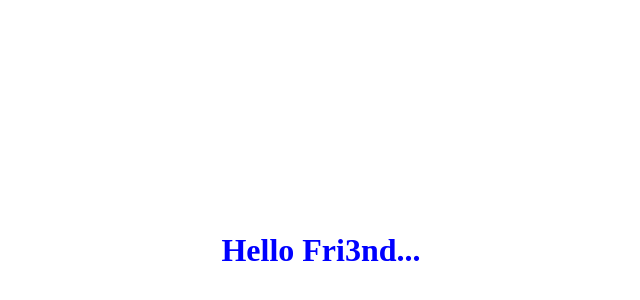
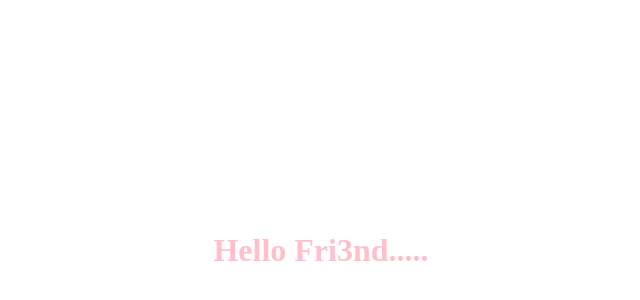
Before and after one commit to moi23/automatic-cheecker-git-hooks, a plain HTML site: page index.html in a window 1280 px wide. Shown: the part 150-450 px from the top of the page, without its empty margins (319-959 px from the left). Drawn offline with Linux system fonts and the light colour scheme.

Commit message:
feat: xablau

```diff
--- a/android/lala.css
+++ b/android/lala.css
@@ -0,0 +1,3 @@
+.test {
+  color: red;
+}
--- a/android/test.css
+++ b/android/test.css
@@ -8,5 +8,5 @@ body {
   justify-content: center;
   align-items: center;
   height: 100vh;
-  color: blue;
+  color: pink;
 }
--- a/index.html
+++ b/index.html
@@ -8,6 +8,6 @@
     <link rel="stylesheet" href="./android/test.css" />
   </head>
   <body>
-    <h1>Hello Fri3nd...</h1>
+    <h1>Hello Fri3nd.....</h1>
   </body>
 </html>
```
Also changed, not shown: 1 other file.
